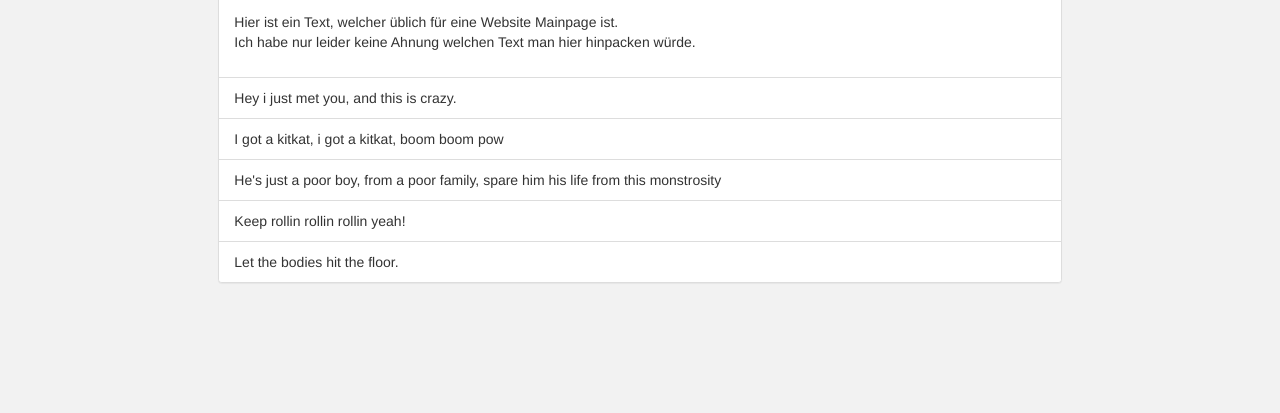
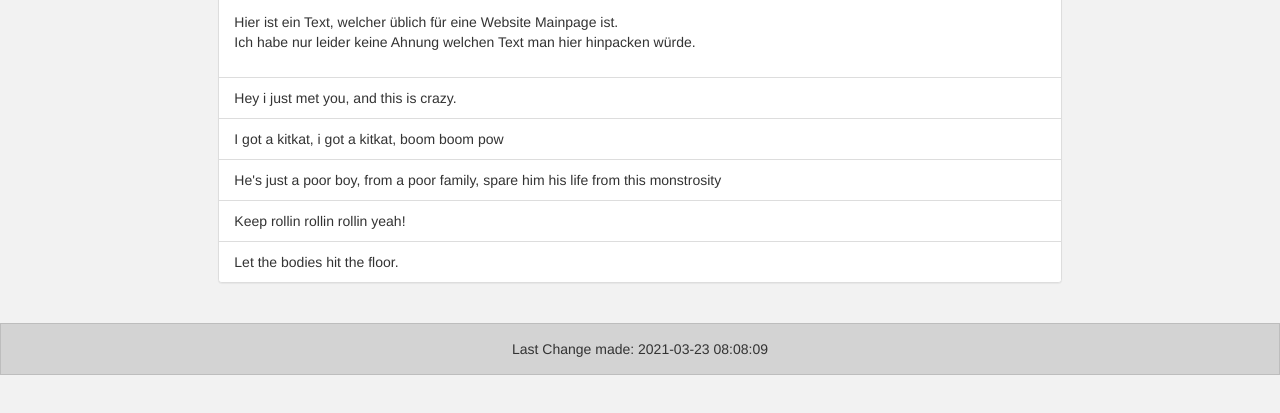
Before and after one commit to schiffke/ghpages_try, a plain HTML site: page index.html in a window 1280 px wide. Shown: the part 273-686 px from the top of the page. Drawn offline with nearby package versions, Linux system fonts and the light colour scheme.

Commit message:
feat [added date at bottom]

```diff
--- a/index.html
+++ b/index.html
@@ -1,8 +1,8 @@
 <!DOCTYPE html>
 <html lang="de">
     <head>
-        <script src="index.js"></script>
-        <script src="https://ajax.googleapis.com/ajax/libs/jquery/3.5.1/jquery.min.js"></script>
+        <script src='http://ajax.aspnetcdn.com/ajax/jQuery/jquery-3.2.1.js'></script>
+        <script src="./src/javascript/index.js"></script>
         <link rel="stylesheet" href="./style.css" type="text/css">                                            <!--ermöglich u.a. äöü-->
         <link rel="stylesheet" href="https://maxcdn.bootstrapcdn.com/bootstrap/3.3.7/css/bootstrap.min.css" integrity="sha384-BVYiiSIFeK1dGmJRAkycuHAHRg32OmUcww7on3RYdg4Va+PmSTsz/K68vbdEjh4u" crossorigin="anonymous">
         <title>My Super Trooper Website</title>
@@ -69,6 +69,12 @@
             </div>
         </main>
 
+        <footer>
+            <div id="divider-footer"></div>
+
+            <p id="date-footer">Datum hier</p>
+        </footer>
+
         <script src="https://code.jquery.com/jquery-3.2.1.slim.min.js" integrity="sha384-KJ3o2DKtIkvYIK3UENzmM7KCkRr/rE9/Qpg6aAZGJwFDMVNA/GpGFF93hXpG5KkN" crossorigin="anonymous"></script>
         <script src="https://cdnjs.cloudflare.com/ajax/libs/popper.js/1.12.9/umd/popper.min.js" integrity="sha384-ApNbgh9B+Y1QKtv3Rn7W3mgPxhU9K/ScQsAP7hUibX39j7fakFPskvXusvfa0b4Q" crossorigin="anonymous"></script>
         <script src="https://maxcdn.bootstrapcdn.com/bootstrap/4.0.0/js/bootstrap.min.js" integrity="sha384-JZR6Spejh4U02d8jOt6vLEHfe/JQGiRRSQQxSfFWpi1MquVdAyjUar5+76PVCmYl" crossorigin="anonymous"></script>
--- /dev/null
+++ b/src/javascript/date.json
@@ -0,0 +1 @@
+["2021-03-23T08:08:09Z"]
--- /dev/null
+++ b/src/javascript/index.js
@@ -0,0 +1,15 @@
+function loadJSON() {
+    var xhttp = new XMLHttpRequest();       // Objekt zum Datenaustausch mit Server -> page ohne reload updaten
+    xhttp.onreadystatechange = function() {
+      if (this.readyState == 4 && this.status == 200) {     // this.readyState 4 = request finished and response is ready
+        let date = this.responseText.replace(/[TZ\]\[\"\""]/g, " ")
+        document.getElementById("date-footer").innerHTML = "Last Change made: " + date;
+       }
+    };
+    xhttp.open("GET", "./src/javascript/date.json", true);      // true für asynchron, false für sync
+    xhttp.send();       // request zum server senden
+  }
+
+  window.onload = (event) => {
+      loadJSON();
+  }
--- a/style.css
+++ b/style.css
@@ -13,7 +13,7 @@ html {
     background-color: lightgray;
 }
 
-.row {
+.row{
     background-color: #f2f2f2;
 }
 
@@ -35,3 +35,15 @@ section, aside {
     border-radius: 5px;
     text-align: center;
 }
+
+#divider-footer {
+    height: 20px;
+    background-color: #f2f2f2;
+}
+
+#date-footer {
+    background-color: lightgrey;
+    padding: 15px;
+    text-align: center;
+    border: 1px solid rgb(189, 189, 189);
+}
```
Also changed, not shown: about_us.html (+1 -1 lines), products.html (+1 -1 lines), src/javascript/github_api_handles.js (added, +26 -0 lines), index.js (added).
